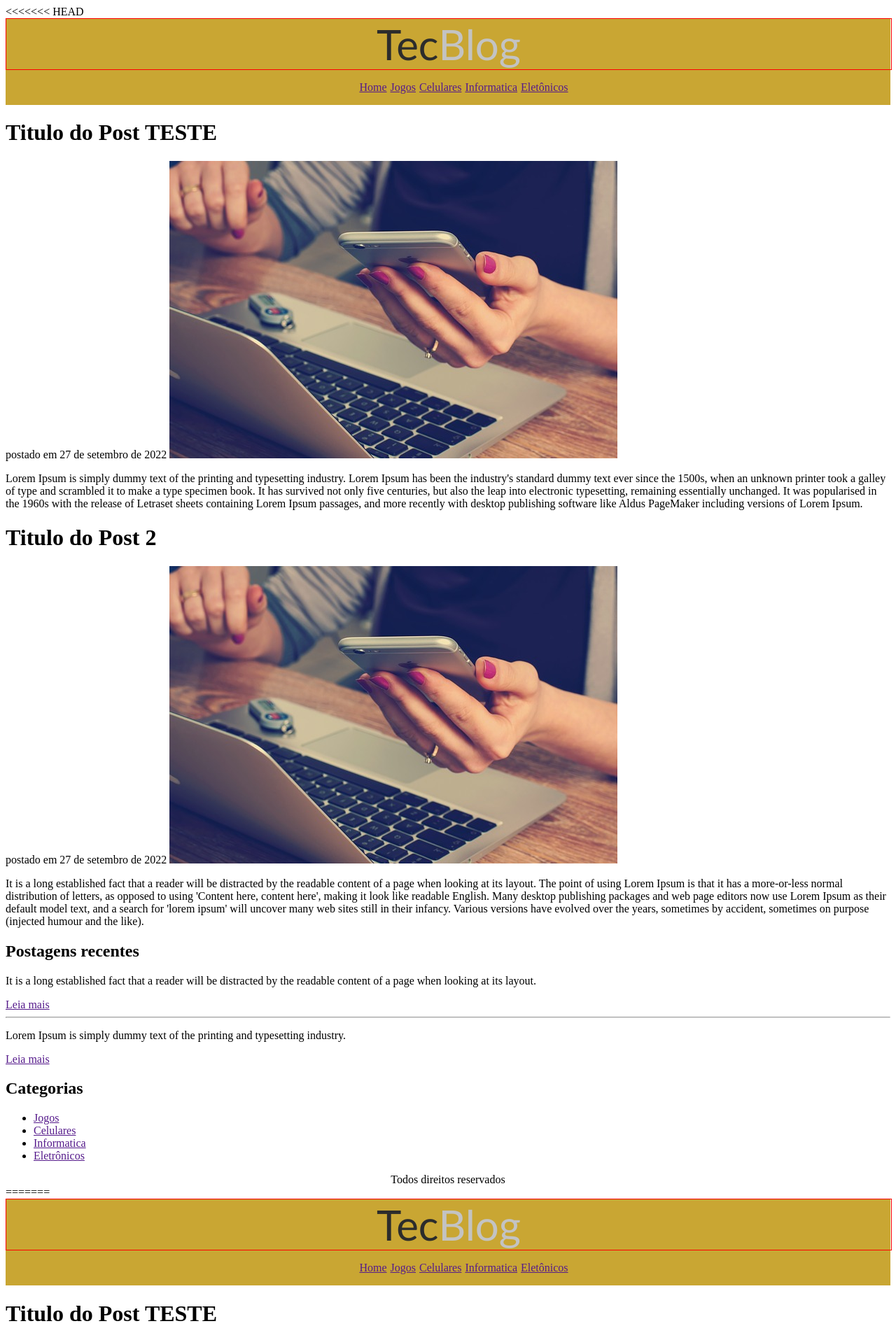
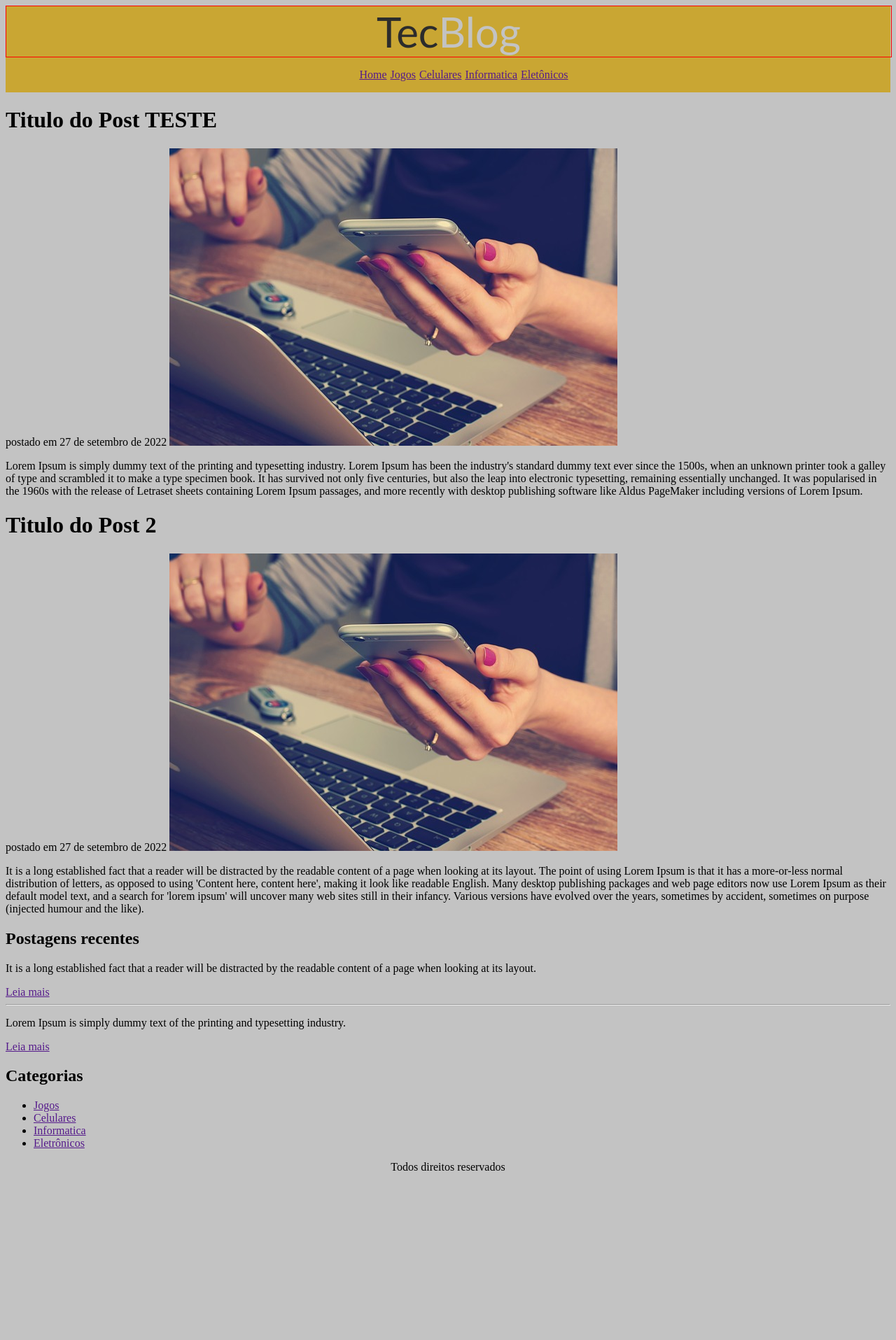
Before and after one commit to drinllyn/Aulas, a PHP site: page /Projeto2/index.html in a window 1280 px wide. Shown: the top 1915 px of the page at 70% size. After the commit the page ends 1673 px from the top, so only its background shows below. Run offline with PHP 8.4, Linux system fonts and the light colour scheme.

Commit message:
Main Teste

```diff
--- a/Projeto2/CSS/style.css
+++ b/Projeto2/CSS/style.css
@@ -1,4 +1,3 @@
-<<<<<<< HEAD
 body{
     background-color: #c3c3c3;
 }
@@ -34,41 +33,4 @@ body{
 }
 .clear{
     clear: both;
-=======
-body{
-    background-color: #c3c3c3;
 }
-.center{
-        display: flex;
-        justify-content: center;
-        align-items: center;
-    }
-
-#top{
-    background-color: #c9a633;
-}
-#logo{
-    width: 100%;
-    border: solid 1px red;
-}
-#tec{
-    font-size: 60px;
-    font-family: 'Trebuchet MS', 'Lucida Sans Unicode', 'Lucida Grande', 'Lucida Sans', Arial, sans-serif;
-    color: #2c2c2c;
-    text-shadow: #2c2c2c 4px;
-}
-#blog{
-    font-size: 60px;
-    font-family: 'Trebuchet MS', 'Lucida Sans Unicode', 'Lucida Grande', 'Lucida Sans', Arial, sans-serif;
-    color: #c3c3c3;
-    text-shadow: #2c2c2c 4px;
-}
-#menu li{
-    float: left;
-    list-style: none;
-    margin-left: 05px;
-}
-.clear{
-    clear: both;
->>>>>>> bb577c5c1ccbd2a21d30308f2b316ab431954750
-}
--- a/Projeto2/index.html
+++ b/Projeto2/index.html
@@ -1,4 +1,3 @@
-<<<<<<< HEAD
 <!DOCTYPE html>
 <html>
     <head>
@@ -44,81 +43,6 @@
                  and a search for 'lorem ipsum' will uncover many web sites still in their infancy.
                 Various versions have evolved over the years, sometimes by accident, sometimes on purpose (injected humour and the like).</p>
             </div>
-        <div class="sidebar">
-            <div class="sidetitle">
-                <h2>Postagens recentes</h2>
-            </div>
-            <p>It is a long established fact that a reader will be distracted by the readable content of a page when looking at its layout.</p>
-            <a href="">Leia mais</a>
-            <hr>
-            <p>Lorem Ipsum is simply dummy text of the printing and typesetting industry.</p>
-            <a href="">Leia mais</a>
-        </div>
-        <div class="categoria">
-            <div class="sidetitle">
-                <h2>Categorias</h2>
-                <ul>
-                    <li><a href="">Jogos</a></li>
-                    <li><a href="">Celulares</a></li>
-                    <li><a href="">Informatica</a></li>
-                    <li><a href="">Eletrônicos</a></li>
-                </ul>
-            </div>
-
-        </div>
-
-    </div>
-        <div id="footer" class="center">
-            <footer><span>Todos direitos reservados</span> </footer>
-        </div>
-        <div class="clear"></div>
-</div>
-    </body>
-=======
-<!DOCTYPE html>
-<html>
-    <head>
-        <title>TecBlog</title>
-        <meta charset="UTF-8">
-        <link rel="stylesheet" href="CSS/Style.css">
-    </head>
-    <body>
-<div id="contaner">
-    <div id="top">
-        <div id="logo" class="center">
-            <span id="tec">Tec</span>
-            <span id="blog">Blog</span>
-        </div>
-        <div id="menu" class="center">
-            <ul>
-                <li><a href="">Home</a></li>
-                <li><a href="">Jogos</a></li>
-                <li><a href="">Celulares</a></li>
-                <li><a href="">Informatica</a></li>
-                <li><a href="">Eletônicos</a></li>
-            </ul>
-    </div>
-    </div>
-    <div id="conteudo">
-        <div class="post">
-            <h1>Titulo do Post TESTE</h1>
-            <span>postado em 27 de setembro de 2022</span>
-            <img src="img/imagem4.jpg">
-            <p>Lorem Ipsum is simply dummy text of the printing and typesetting industry. Lorem Ipsum has been the industry's standard dummy text ever since the 1500s,
-                 when an unknown printer took a galley of type and scrambled it to make a type specimen book. It has survived not only five centuries,
-                 but also the leap into electronic typesetting, remaining essentially unchanged.
-                 It was popularised in the 1960s with the release of Letraset sheets containing Lorem Ipsum passages,
-                and more recently with desktop publishing software like Aldus PageMaker including versions of Lorem Ipsum.</p>
-        </div>
-        <div class="post">
-            <h1>Titulo do Post 2</h1>
-            <span>postado em 27 de setembro de 2022</span>
-            <img src="img/imagem4.jpg">
-            <p>It is a long established fact that a reader will be distracted by the readable content of a page when looking at its layout.
-                The point of using Lorem Ipsum is that it has a more-or-less normal distribution of letters, as opposed to using 'Content here, content here',
-                 making it look like readable English. Many desktop publishing packages and web page editors now use Lorem Ipsum as their default model text,
-                 and a search for 'lorem ipsum' will uncover many web sites still in their infancy.
-                Various versions have evolved over the years, sometimes by accident, sometimes on purpose (injected humour and the like).</p>
         </div>
         <div class="sidebar">
             <div class="sidetitle">
@@ -140,9 +64,7 @@
                     <li><a href="">Eletrônicos</a></li>
                 </ul>
             </div>
-
         </div>
-
         </div>
         <div id="footer" class="center">
             <footer><span>Todos direitos reservados</span> </footer>
@@ -150,5 +72,4 @@
         <div class="clear"></div>
 </div>
     </body>
->>>>>>> bb577c5c1ccbd2a21d30308f2b316ab431954750
 </html>
```
Lines whose indentation alone changed are shown as unchanged.
